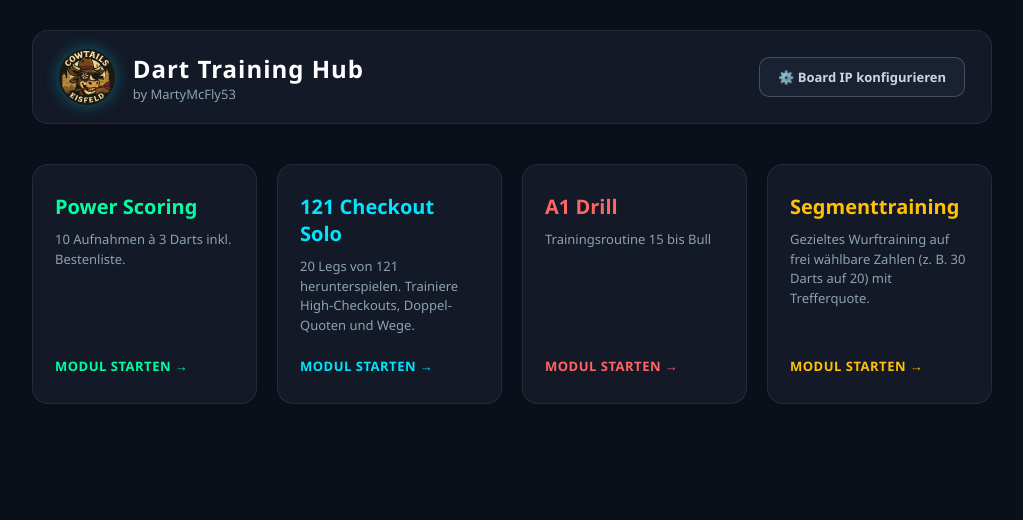
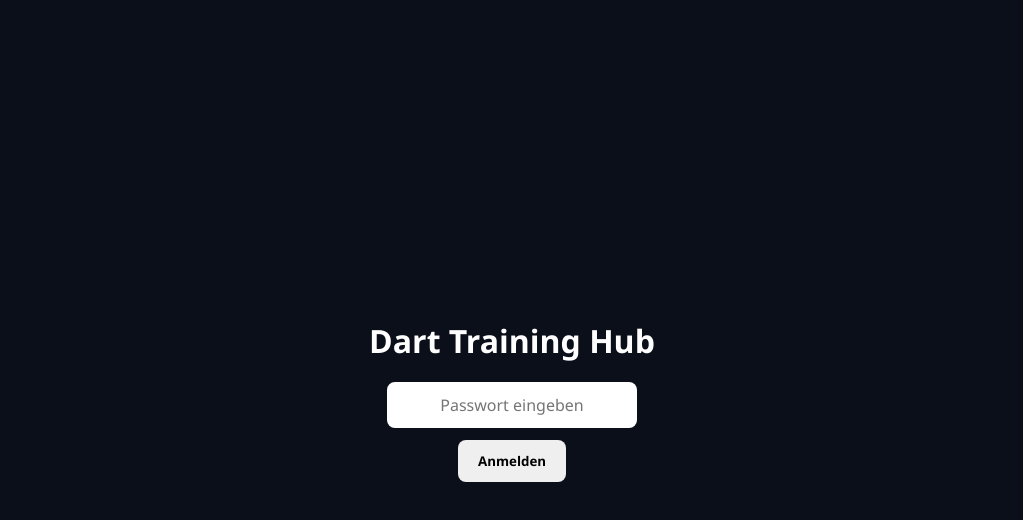
Before and after one commit to MartyMcFly53/ADTrainings, a plain HTML site: page ADTrainings/index.html in a window 1280 px wide. Shown: the whole page, without its empty margins (128-1151 px from the left). Drawn offline with Linux system fonts and the light colour scheme.

Commit message:
Add files via upload

```diff
--- a/ADTrainings/index.html
+++ b/ADTrainings/index.html
@@ -1,5 +1,6 @@
 <!DOCTYPE html>
 <html lang="de">
+
 <head>
     <meta charset="UTF-8">
     <meta name="viewport" content="width=device-width, initial-scale=1.0">
@@ -29,6 +30,55 @@
 </head>
 <body>
 
+    <div id="login-screen" style="
+position:fixed;
+inset:0;
+background:#0b0f19;
+display:flex;
+flex-direction:column;
+justify-content:center;
+align-items:center;
+z-index:9999;
+">
+    <h1 style="color:#fff;margin-bottom:20px;">Dart Training Hub</h1>
+
+    <input
+        type="password"
+        id="password"
+        placeholder="Passwort eingeben"
+        style="
+            width:250px;
+            padding:12px;
+            border:none;
+            border-radius:8px;
+            font-size:16px;
+            text-align:center;
+        "
+    >
+
+    <button
+        onclick="login()"
+        style="
+            margin-top:12px;
+            padding:12px 20px;
+            border:none;
+            border-radius:8px;
+            cursor:pointer;
+            font-weight:bold;
+        "
+    >
+        Anmelden
+    </button>
+    <script>
+document.addEventListener("DOMContentLoaded", () => {
+    document.getElementById("password").addEventListener("keydown", e => {
+        if (e.key === "Enter") login();
+    });
+});
+</script>
+</div>
+
+<div id="app" style="display:none;">
     <header>
         <div class="logo-area">
             <img src="cowtails-logo-vectorize.svg" alt="Cowtails Logo" class="club-logo" onerror="this.style.display='none'">
@@ -77,6 +127,30 @@
     <div id="flashMessage" class="flash-message"></div>
 
     <script>
+        function login() {
+    const password = document.getElementById("password").value;
+
+    if (password === "Cowtails2026") {
+        document.getElementById("login-screen").style.display = "none";
+        document.getElementById("app").style.display = "block";
+        sessionStorage.setItem("loggedIn", "true");
+    } else {
+        alert("Falsches Passwort");
+    }
+}
+
+window.addEventListener("load", () => {
+    if (sessionStorage.getItem("loggedIn") === "true") {
+        document.getElementById("login-screen").style.display = "none";
+        document.getElementById("app").style.display = "block";
+    }
+});
+
+document.addEventListener("DOMContentLoaded", () => {
+    document.getElementById("password").addEventListener("keydown", e => {
+        if (e.key === "Enter") login();
+    });
+});
         function changeBoardIp() {
             const currentIp = localStorage.getItem("autodarts_ip") || "192.168.2.91";
             const newIp = prompt("Gib die IP-Adresse deines Autodarts Boardmanagers ein:", currentIp);
```
